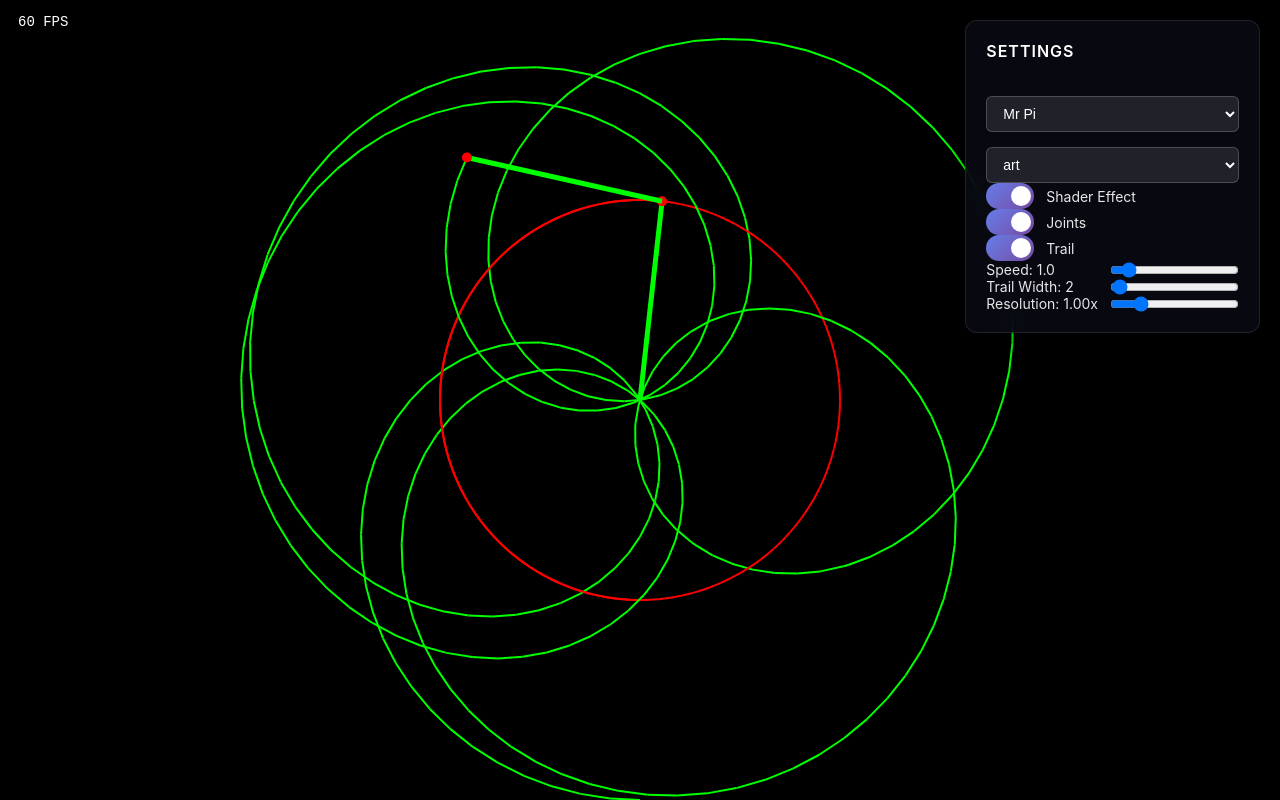
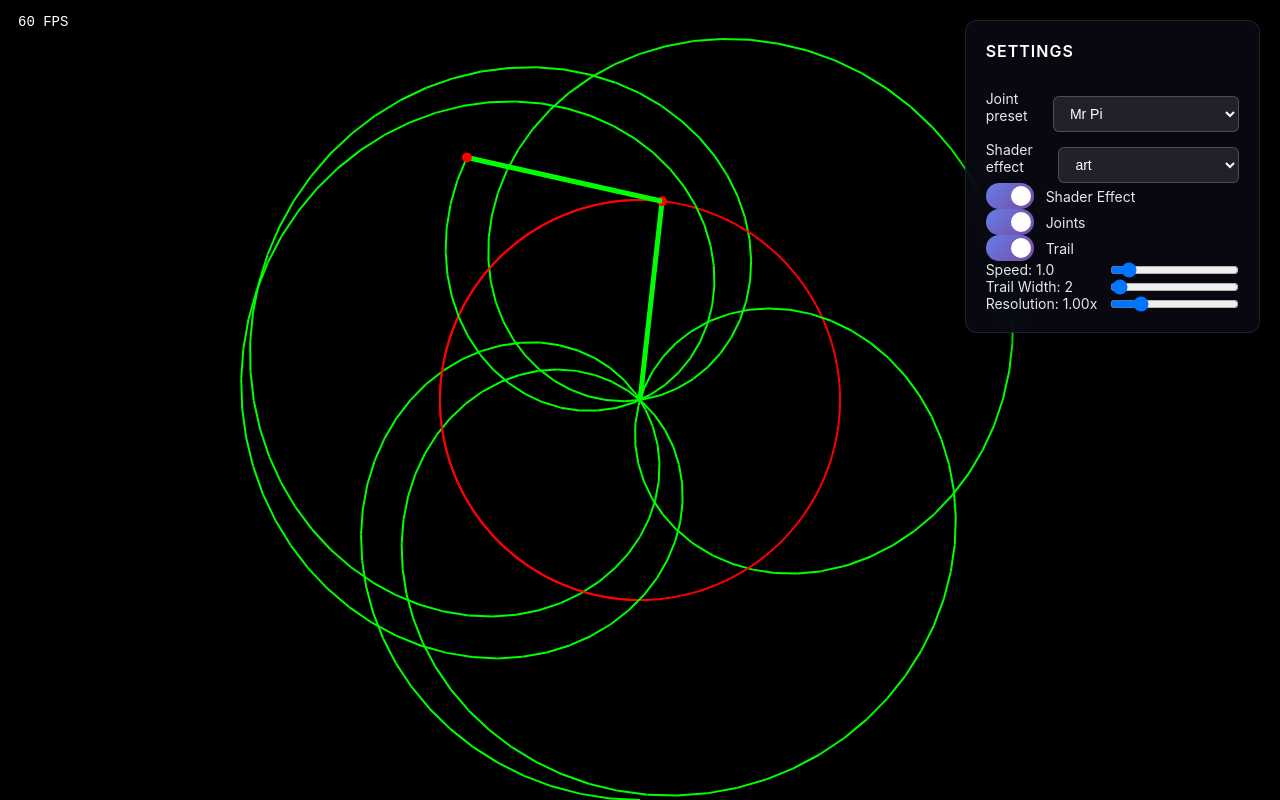
Before and after one commit to Pallar1s/Kaleidoscope, a React (Vite) app: page / in a window 1280 px wide. Built offline with nearby package versions, Linux system fonts and the light colour scheme.

Commit message:
Add labels to side panel dropdowns

```diff
--- a/src/SidePanel.jsx
+++ b/src/SidePanel.jsx
@@ -6,6 +6,7 @@ export default function SidePanel({ shaderEnabled, onToggleShader, jointsEnabled
       <h2 className={styles.title}>Settings</h2>
 
       <div className={styles.setting}>
+        <span className={styles.label}>Joint preset</span>
         <select
           className={styles.select}
           value={selectedPreset}
@@ -18,6 +19,7 @@ export default function SidePanel({ shaderEnabled, onToggleShader, jointsEnabled
       </div>
 
       <div className={styles.setting}>
+        <span className={styles.label}>Shader effect</span>
         <select
           className={styles.select}
           value={effect}
```
Also changed, not shown: 3 other files (tests, documents, lock files or other folders).
